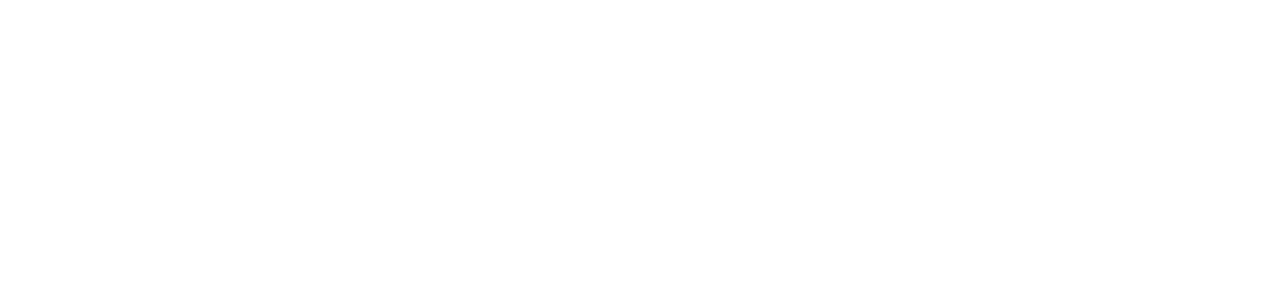
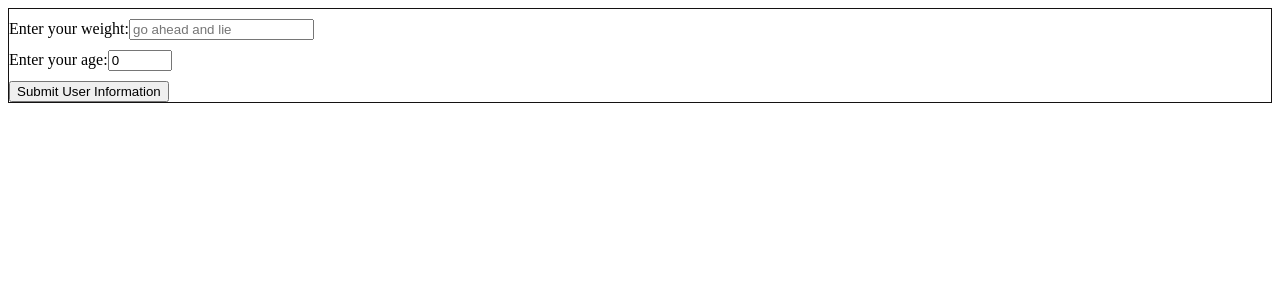
Before and after one commit to SviatLight/water-control, a React (Create React App) app: page / in a window 1280 px wide. Shown: the top 300 px of the page. Built offline with nearby package versions, Linux system fonts and the light colour scheme.

Commit message:
added weigth and age fields

```diff
--- a/src/App.jsx
+++ b/src/App.jsx
@@ -1,9 +1,10 @@
-import style from './App.module.css'
+import style from './App.module.css';
+import UserInfo from './components/measurements/UserInfo';
 
 const App = () => {
   return (
     <div className={style.wrapper}>
-
+      <UserInfo />
     </div>
   );
 }
--- /dev/null
+++ b/src/components/measurements/UserInfo.jsx
@@ -0,0 +1,50 @@
+import { useState } from 'react';
+import style from './UserInfo.module.css'
+
+const UserInfo = () => {
+  const [weight, setWeight] = useState("");
+  const [age, setAge] = useState(0);
+  const [errorWeight, setErrorWeight] = useState(false);
+  const [errorAge, setErrorAge] = useState(false);
+  const errorMessage = 'please fill out this field';
+
+  const handleSubmit = (event) => {
+    event.preventDefault();
+    setErrorWeight(!weight);
+    setErrorAge(!age);
+    console.log(`your weight is ${weight}`);
+    console.log(`your age is ${age}`);
+  }
+
+  return (
+    <div className={style.wrapper}>
+      <form onSubmit={handleSubmit}>
+        <div className={style.block}>
+          <label> Enter your weight:
+            <input
+              type="number" min="1"
+              value={weight}
+              onChange={(event) => setWeight(event.target.value)}
+              placeholder='go ahead and lie'
+            />
+          </label>
+          <div className={style.error}>{errorWeight ? errorMessage : null}</div>
+        </div>
+        <div className={style.block}>
+          <label>Enter your age:
+            <input
+              type="number" min="0" max="100"
+              value={age}
+              onChange={(event) => setAge(event.target.value)}
+              placeholder='how old are you?'
+            />
+          </label>
+          <div className={style.error}>{errorAge ? errorMessage : null}</div>
+        </div>
+        <input type="submit" value="Submit User Information" />
+      </form>
+    </div>
+  );
+}
+
+export default UserInfo;
--- /dev/null
+++ b/src/components/measurements/UserInfo.module.css
@@ -0,0 +1,11 @@
+.wrapper {
+  border: 1px solid rgb(20, 18, 18);
+}
+
+.block {
+  margin: 10px 0;
+}
+
+.error {
+  color: rgb(224, 18, 18);
+}
```
